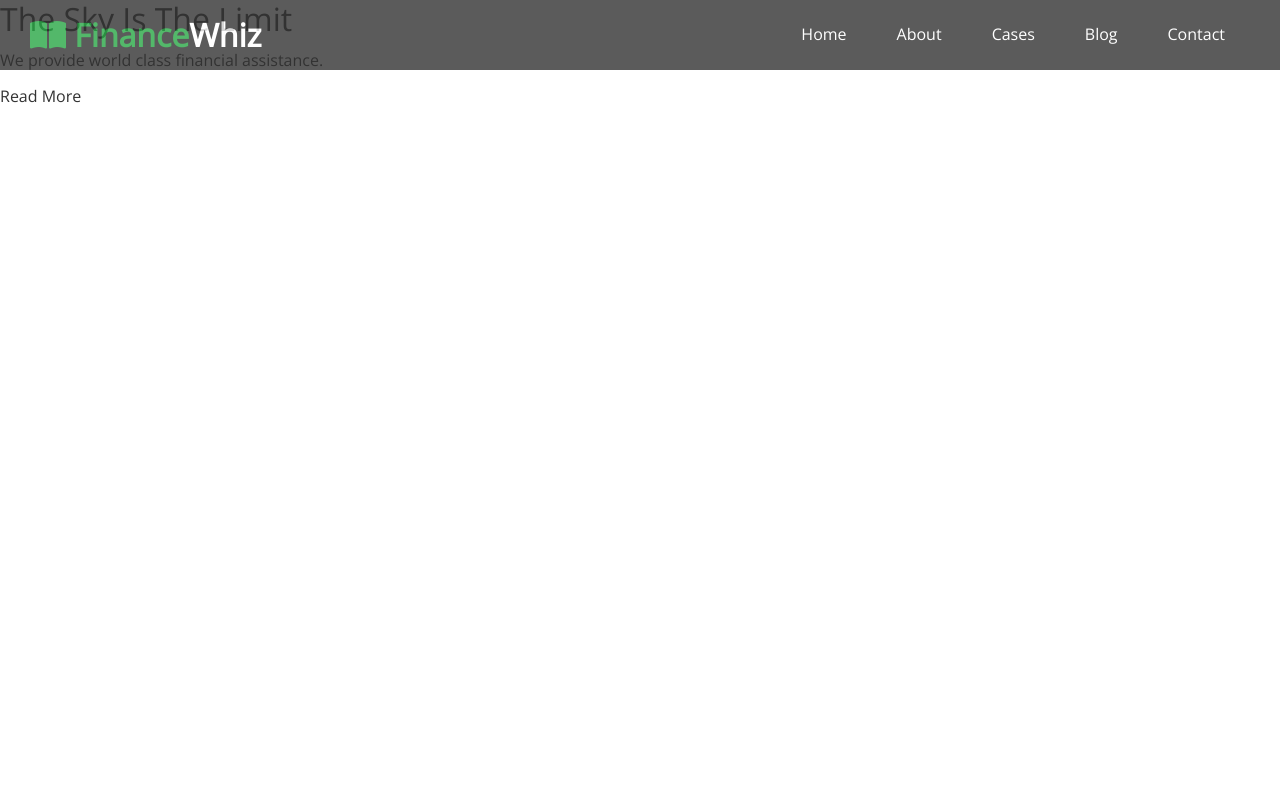
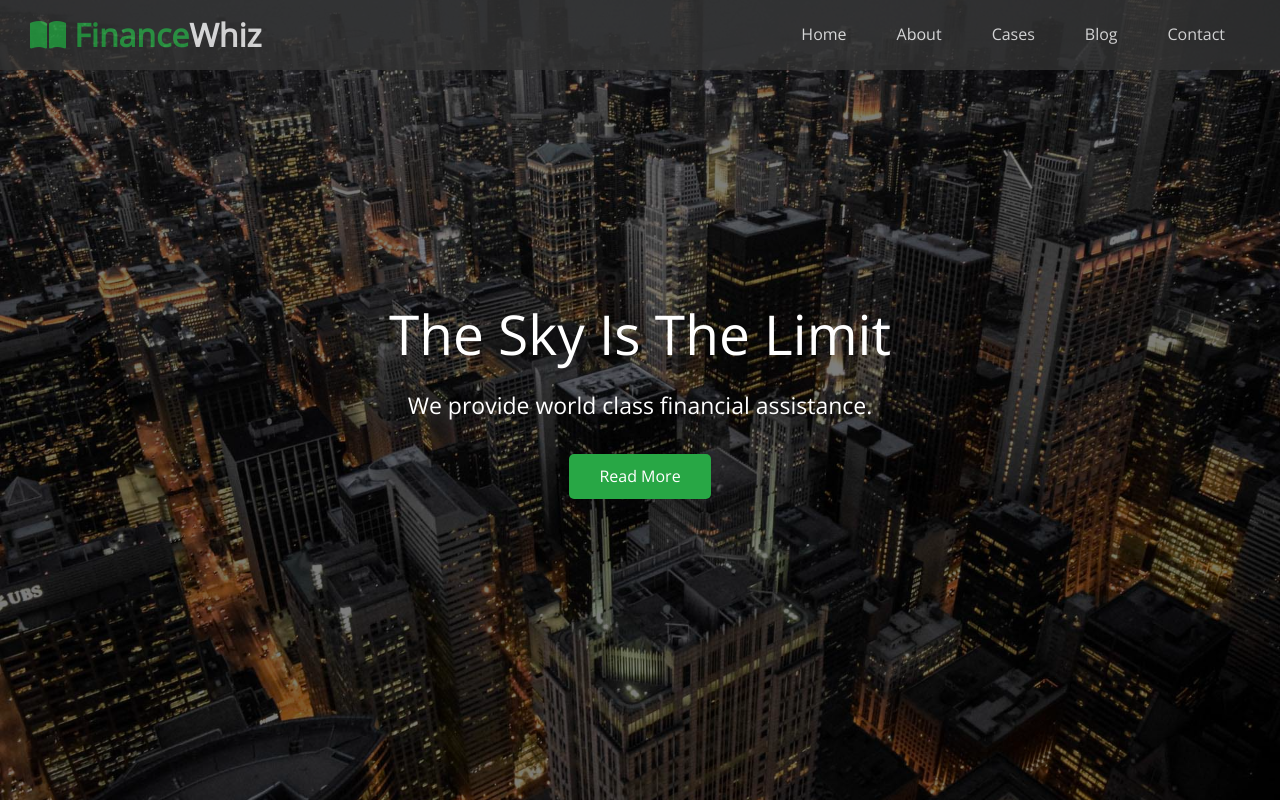
Before and after one commit to TavetteHepburn/finance-whiz, a plain HTML site: page index.html in a window 1280 px wide. Drawn offline with nearby package versions, Linux system fonts and the light colour scheme.

Commit message:
added hero styling

```diff
--- a/css/style.css
+++ b/css/style.css
@@ -73,3 +73,51 @@ img {
 .nav-bar .logo {
   font-weight: bold;
 }
+
+
+/* Header */
+
+.hero {
+  background: url('../images/home/showcase.jpg') no-repeat center center/cover;
+  height: 100vh;
+  position: relative;
+  color: white;
+}
+
+.hero .content {
+  display: flex;
+  flex-direction: column;
+  align-items: center;
+  justify-content: center;
+  text-align: center;
+  height: 100%;
+  padding: 0 20px;
+
+}
+
+.hero .content h1 {
+  font-size: 55px;
+}
+
+.hero .content p {
+  font-size: 23px;
+  max-width: 600px;
+  margin: 20px 0 30px;
+}
+
+.hero::before {
+  content: '';
+  position: absolute;
+  top:0;
+  left: 0;
+  width: 100%;
+  height: 100%;
+  background: black;
+  /* z-index: 0; */
+  opacity: 0.5;
+
+}
+
+.hero * {
+  z-index: 10;
+}
--- a/css/utilities.css
+++ b/css/utilities.css
@@ -7,3 +7,34 @@
 .text-secondary {
   color: #0284D0;
 }
+
+/* Buttion */
+
+.btn {
+  cursor: pointer;
+  display: inline-block;
+  padding: 10px 30px;
+  border: none;
+  border-radius: 5px;
+}
+
+.btn:hover {
+  opacity: 0.9;
+}
+
+.btn-primary {
+  background-color: #28A745;
+  color: #fff;
+}
+.btn-secondary {
+  background-color: #0284D0;
+  color: #fff;
+}
+.btn-dark {
+  background-color: #333;
+  color: #fff;
+}
+.btn-light {
+  background-color: #f4f4f4;
+  color: #333;
+}
--- a/index.html
+++ b/index.html
@@ -29,7 +29,7 @@
     <div class="content">
       <h1>The Sky Is The Limit</h1>
       <p>We provide world class financial assistance.</p>
-      <a class="btn" href="#about"><i class="fas fa-chevron-wright"></i>Read More </a>
+      <a class="btn btn-primary" href="#about"><i class="fas fa-chevron-wright"></i>Read More </a>
     </div>
   </header>
 
```
